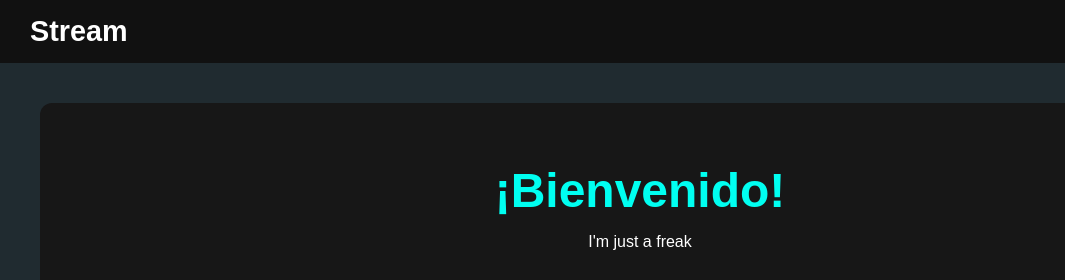
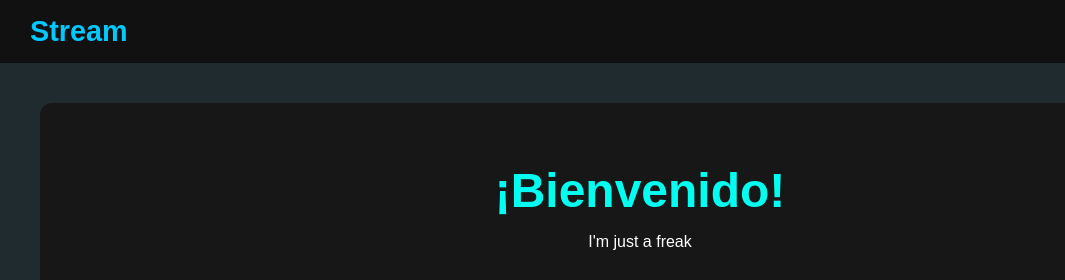
Before and after one commit to StreamArt/Stream, a plain HTML site: page index.html in a window 1280 px wide. Shown: the top 280 px of the page, 0-1065 px from the left. Drawn offline with Linux system fonts and the light colour scheme.

Commit message:
Add files via upload

```diff
--- a/style.css
+++ b/style.css
@@ -175,7 +175,7 @@ body {
 .header .logo {
   font-size: 1.8rem;
   font-weight: bold;
-  color: #fff;
+  color: #00c9ff;
   text-decoration: none;
   transition: color 0.3s;
 }
```
